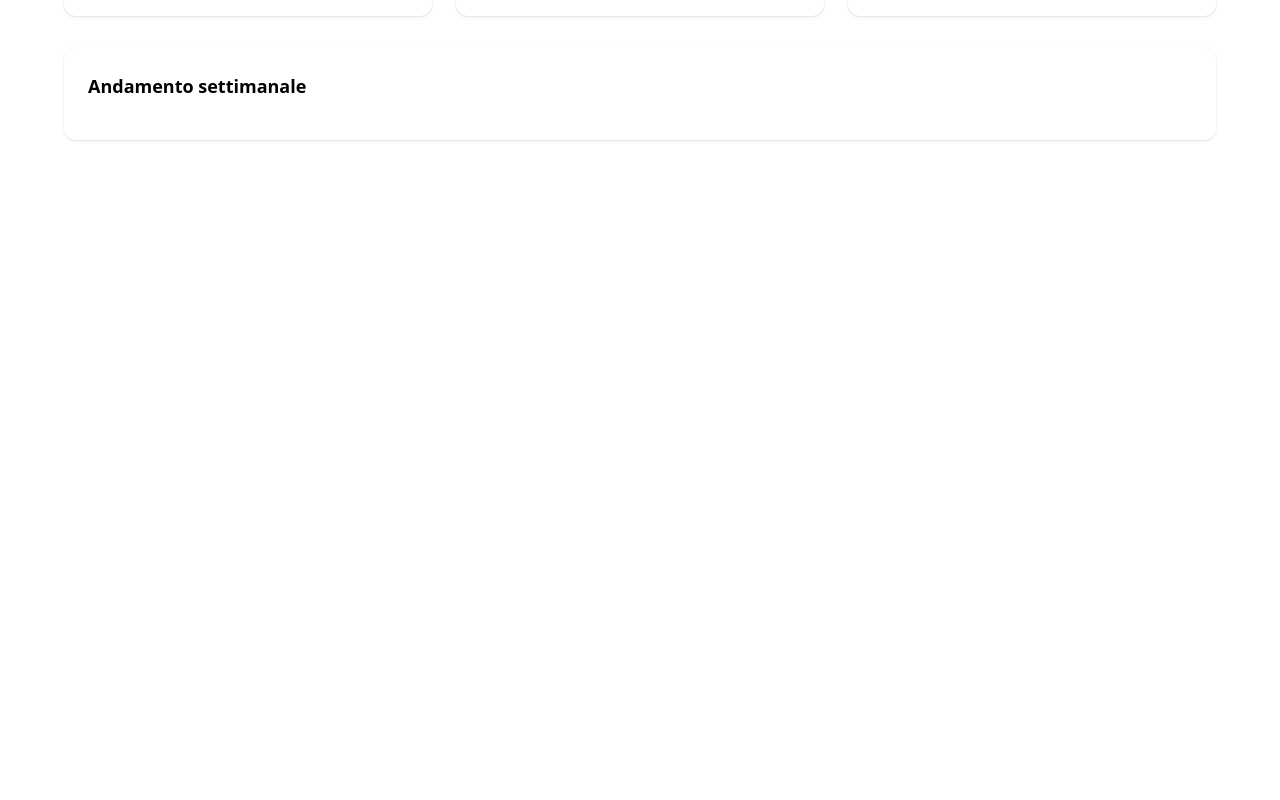
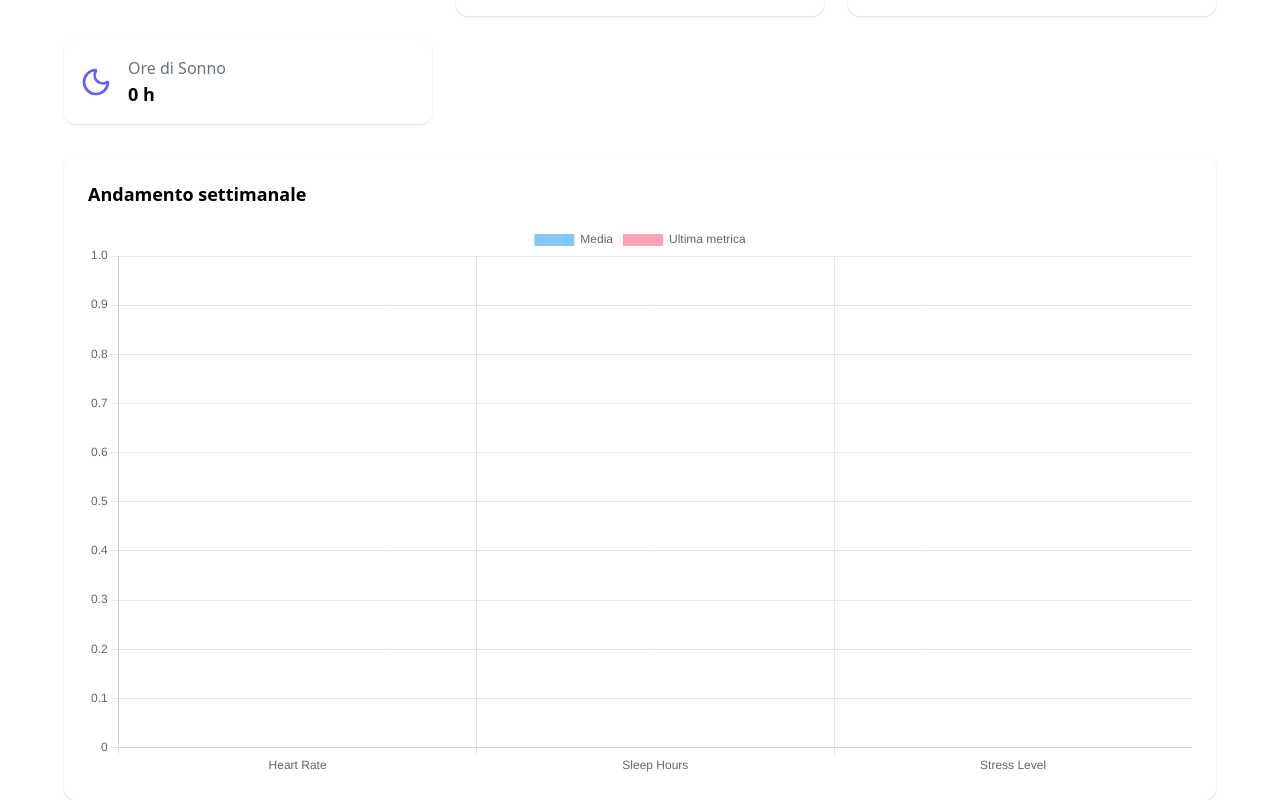
Before and after one commit to Asciugano/health_stream, a React (Vite) app in the folder frontend/: page / in a window 1280 px wide. Shown: the part 276-1076 px from the top of the page. Before the commit the page ends 800 px from the top, so only its background shows below. Built offline with nearby package versions, Linux system fonts and the light colour scheme; no server answers; sample sign-in values are in the browser's storage.

Commit message:
aggiunto un grafico nella home per vedere la media e l ultima metric

```diff
--- a/frontend/src/pages/HomePage.jsx
+++ b/frontend/src/pages/HomePage.jsx
@@ -4,11 +4,64 @@ import HealthList from "../components/HealthList";
 import axios from "axios";
 import { Activity, Heart, Moon } from "lucide-react";
 import { useNavigate } from "react-router-dom";
+import { Bar } from 'react-chartjs-2';
+
+import {
+  Chart as ChartJS,
+  CategoryScale,
+  LinearScale,
+  BarElement,
+  Title,
+  Tooltip,
+  Legend,
+} from "chart.js";
+
+ChartJS.register(CategoryScale, LinearScale, BarElement, Title, Tooltip, Legend);
 
 function HomePage({ userID, metrics }) {
   const [user, setUser] = useState(null);
   const [loading, setLoading] = useState(false);
   const navigate = useNavigate();
+
+  const last = (metrics && metrics.length > 0) ? metrics[metrics.length - 1] : null;
+
+  const data = {
+    labels: ['Heart Rate', "Sleep Hours", 'Stress Level'],
+    datasets: [
+      {
+        label: "Media",
+        data: [
+          average(metrics, "heart_rate"),
+          average(metrics, "sleep_hours"),
+          average(metrics, "stress_level"),
+        ],
+        backgroundColor: "rgba(54, 162, 235, 0.6)",
+      },
+      {
+        label: "Ultima metrica",
+        data: [
+          last?.heart_rate || 0,
+          last?.sleep_hours || 0,
+          last?.stress_level || 0,
+        ],
+        backgroundColor: "rgba(255, 99, 132, 0.6)",
+      },
+    ],
+  };
+
+  const options = {
+    responsive: true,
+    plugins: {
+      legend: { position: "top" },
+      tooltip: { mode: "index", intersect: false },
+    },
+  };
+
+  function average(arr, key) {
+    if (!arr || arr.length === 0) return 0;
+    const sum = arr.reduce((acc, item) => acc + (item[key] || 0), 0);
+    return Math.round(sum / arr.length);
+  }
 
   function random_date(start, end) {
     return new Date(start.getTime() + Math.random() * (end.getTime() - start.getTime()));
@@ -80,25 +133,26 @@ function HomePage({ userID, metrics }) {
 
       {/* Metrics cards */}
       <div className="grid grid-cols-1 md:grid-cols-3 gap-6">
+        <h2 className="text-xl font-semibold">Media: </h2>
         <div className="bg-white p-4 rounded-xl shadow flex items-center gap-4">
           <Heart size={32} className="text-red-500" />
           <div>
             <p className="text-gray-500">Battito medio</p>
-            <p className="font-semibold text-lg">{metrics?.heart_rate || 0} bpm</p>
+            <p className="font-semibold text-lg">{average(metrics, "heart_rate")} bpm</p>
           </div>
         </div>
         <div className="bg-white p-4 rounded-xl shadow flex items-center gap-4">
           <Activity size={32} className="text-green-500" />
           <div>
             <p className="text-gray-500">Livello di stres</p>
-            <p className="font-semibold text-lg">{metrics?.stress_level || 0}</p>
+            <p className="font-semibold text-lg">{average(metrics, "stress_level")}</p>
           </div>
         </div>
         <div className="bg-white p-4 rounded-xl shadow flex items-center gap-4">
           <Moon size={32} className="text-indigo-500" />
           <div>
             <p className="text-gray-500">Ore di Sonno</p>
-            <p className="font-semibold text-lg">{metrics?.sleep_hours || 0} h</p>
+            <p className="font-semibold text-lg">{average(metrics, "sleep_hours")} h</p>
           </div>
         </div>
       </div>
@@ -106,6 +160,7 @@ function HomePage({ userID, metrics }) {
       {/* Grafico andamento */}
       <div className="bg-white p-6 rounded-xl shadow">
         <h3 className="text-lg font-semibold mb-4">Andamento settimanale</h3>
+        <Bar data={data} options={options} />
       </div>
     </div>
   )
```
